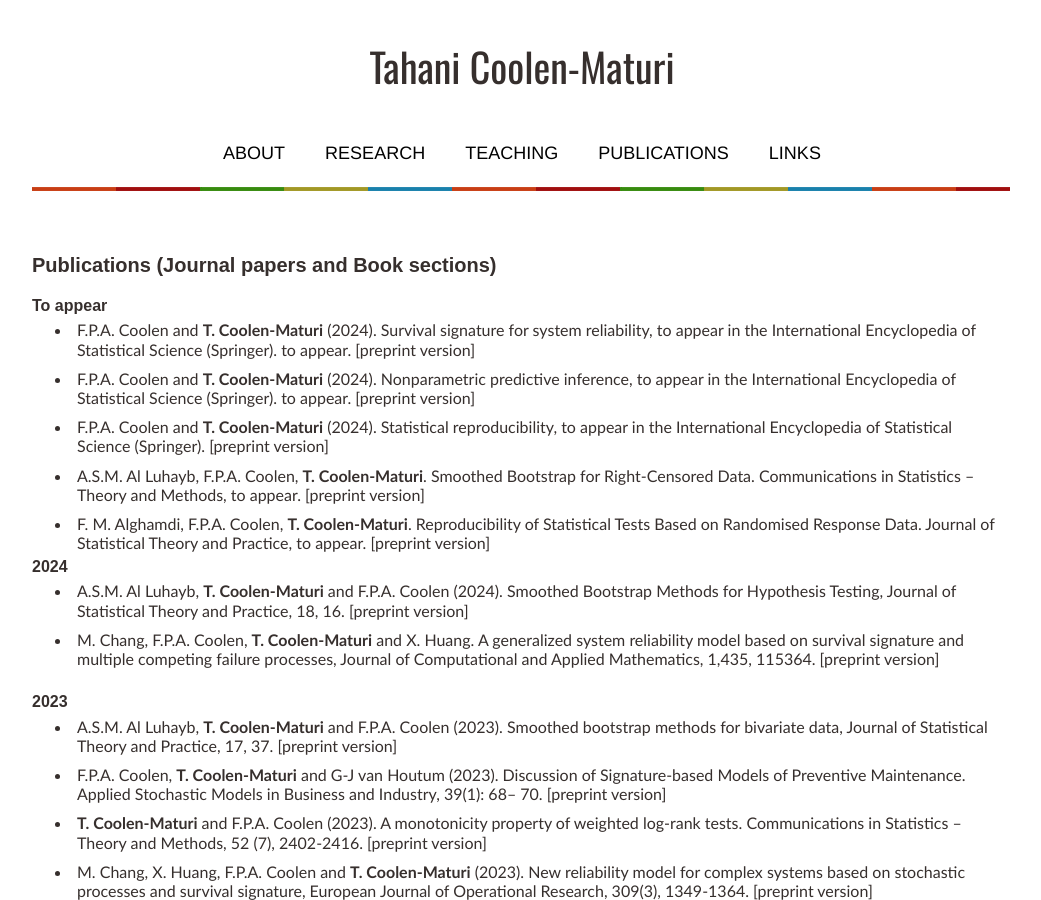
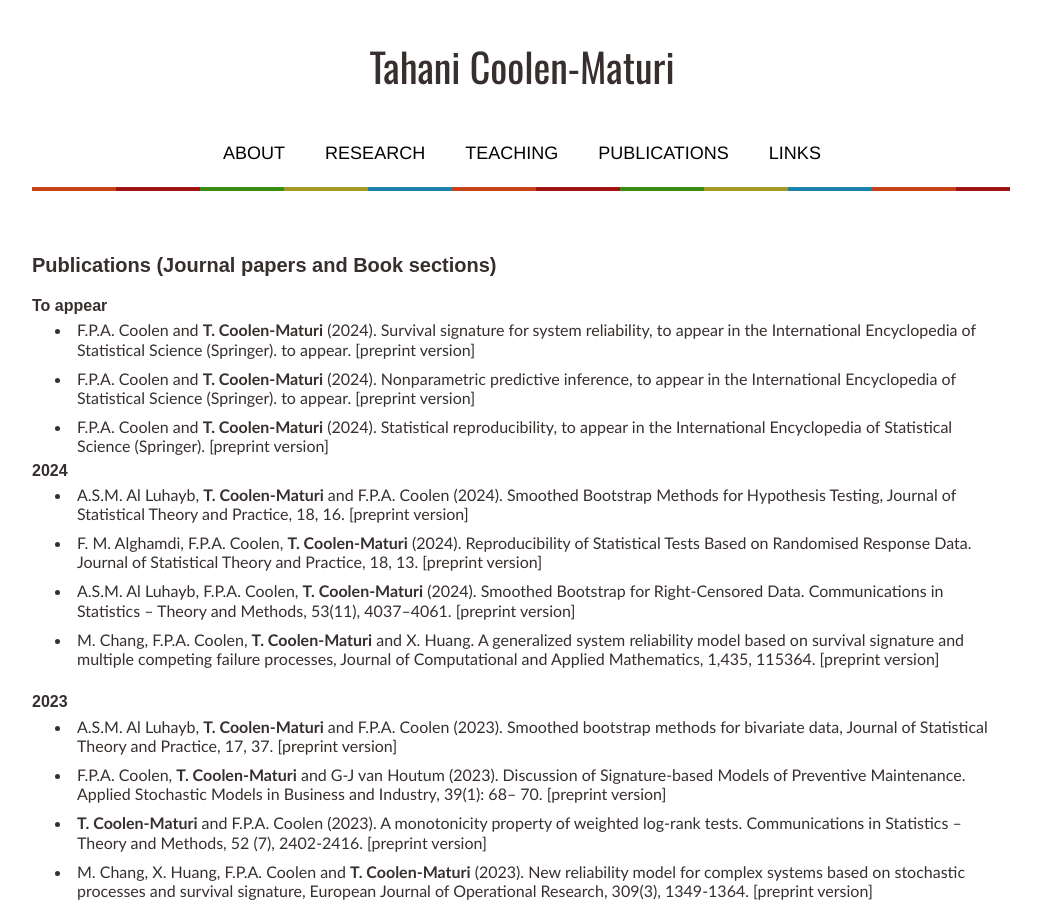
Before and after one commit to tmaturi/tahanimaturi, a Jekyll site: the page built from publications.md, in a window 1280 px wide and 900 px high. Shown: the whole window, without its empty margins (119-1160 px from the left). Built offline with Jekyll 4.4.1, drawn with Linux system fonts in a browser that asks for light colours; our own code applies the rules of GitHub Pages for plain Markdown files.

Commit message:
Update publications.md

```diff
--- a/publications.md
+++ b/publications.md
@@ -18,15 +18,15 @@ title: Publications
 - F.P.A. Coolen and **T. Coolen-Maturi** (2024). Statistical reproducibility, to appear in the International Encyclopedia of Statistical Science (Springer). [[preprint version](pdfs/Encycl-RP-24.pdf){:target="_blank"}]
 
 
-- A.S.M. Al Luhayb, F.P.A. Coolen, **T. Coolen-Maturi**. Smoothed Bootstrap for Right-Censored Data.  Communications in Statistics – Theory and Methods, to appear. [[preprint version](pdfs/ComStats_SB_RC_Rev_221023.pdf){:target="_blank"}]
-
-- F. M. Alghamdi, F.P.A. Coolen, **T. Coolen-Maturi**. Reproducibility of Statistical Tests Based on Randomised Response Data.  Journal of Statistical Theory and Practice, to appear.  [[preprint version](pdfs/RP-RRD-23.pdf){:target="_blank"}]
 
 
 ### 2024
 
 - A.S.M. Al Luhayb,  **T. Coolen-Maturi** and F.P.A. Coolen (2024). Smoothed Bootstrap Methods for Hypothesis Testing, Journal of Statistical Theory and Practice, 18, 16. [[preprint version](pdfs/SBM_for_testing_20231225_rev.pdf){:target="_blank"}]
 
+- F. M. Alghamdi, F.P.A. Coolen, **T. Coolen-Maturi** (2024). Reproducibility of Statistical Tests Based on Randomised Response Data.  Journal of Statistical Theory and Practice, 18, 13.  [[preprint version](pdfs/RP-RRD-23.pdf){:target="_blank"}]
+
+- A.S.M. Al Luhayb, F.P.A. Coolen, **T. Coolen-Maturi** (2024). Smoothed Bootstrap for Right-Censored Data.  Communications in Statistics – Theory and Methods, 53(11), 4037–4061. [[preprint version](pdfs/ComStats_SB_RC_Rev_221023.pdf){:target="_blank"}]
 
 - M. Chang, F.P.A. Coolen,  **T. Coolen-Maturi**  and X. Huang. A generalized system reliability model based on survival signature and multiple competing failure processes, Journal of Computational and Applied Mathematics,  1,435, 115364.  [[preprint version](pdfs/chang-manuscript-revised-may2023.pdf){:target="_blank"}]
 
```
